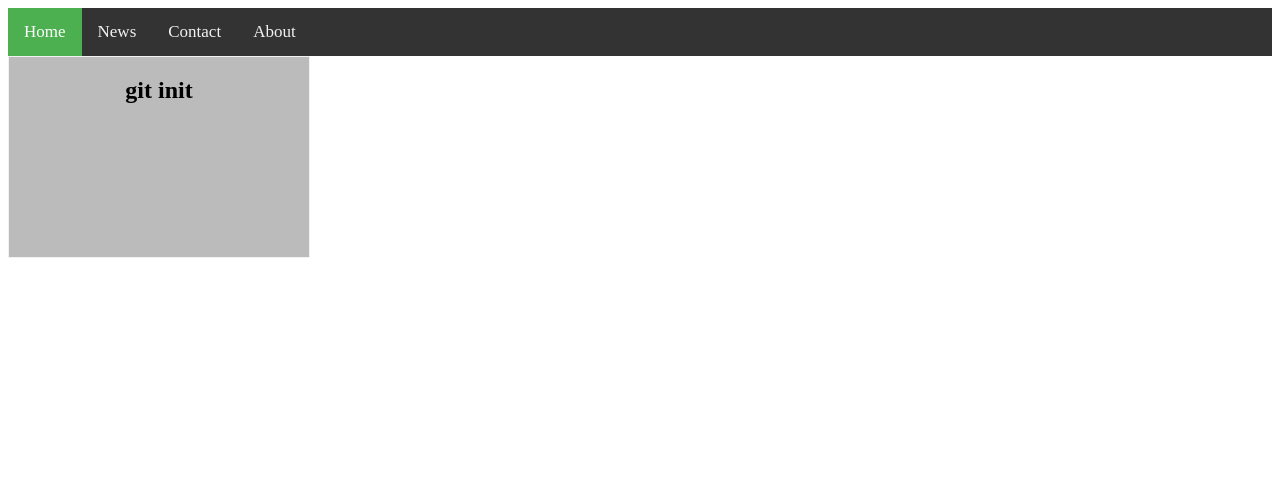
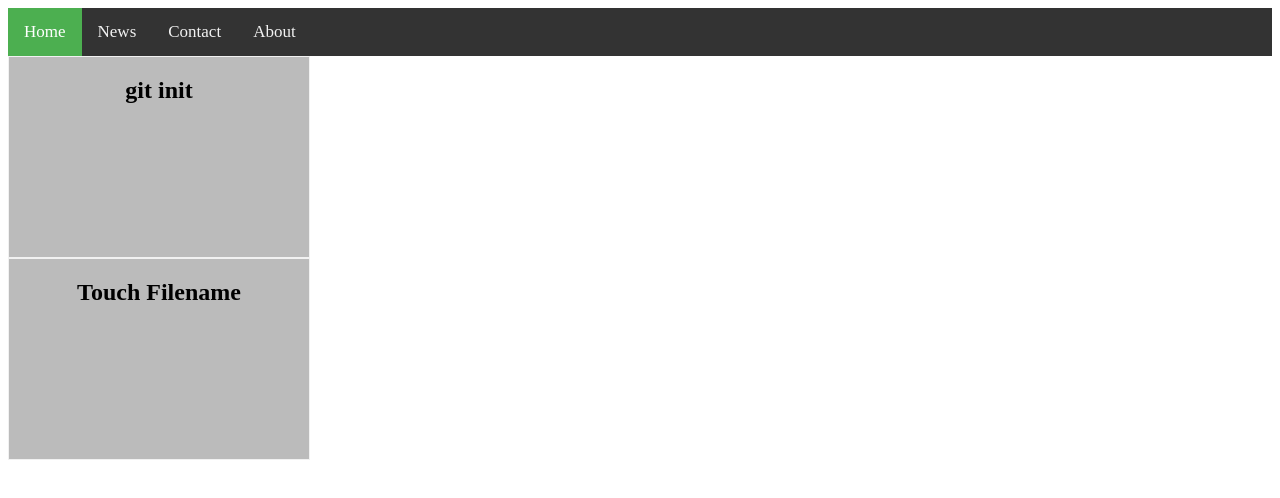
Before and after one commit to ahmediqu/git-command, a plain HTML site: page index.html in a window 1280 px wide. Drawn offline with Linux system fonts and the light colour scheme.

Commit message:
add touch command

```diff
--- a/index.html
+++ b/index.html
@@ -96,5 +96,15 @@
                       </div>
                     </div>
                   </div>
+                  <div class="flip-box">
+                        <div class="flip-box-inner">
+                          <div class="flip-box-front">
+                            <h2>Touch Filename</h2>
+                          </div>
+                          <div class="flip-box-back">
+                            <h2>This Commad use for create new files</h2>
+                          </div>
+                        </div>
+                      </div>
 </body>
 </html>
```
